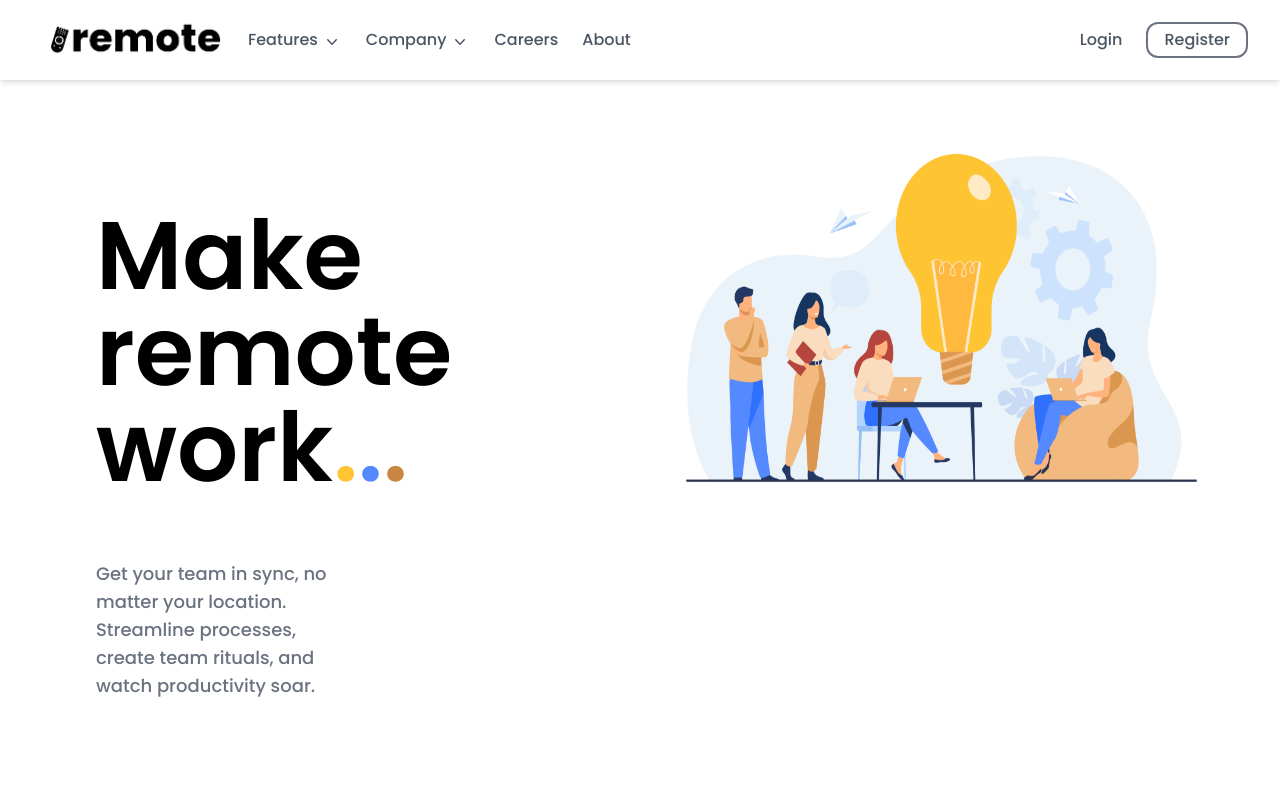
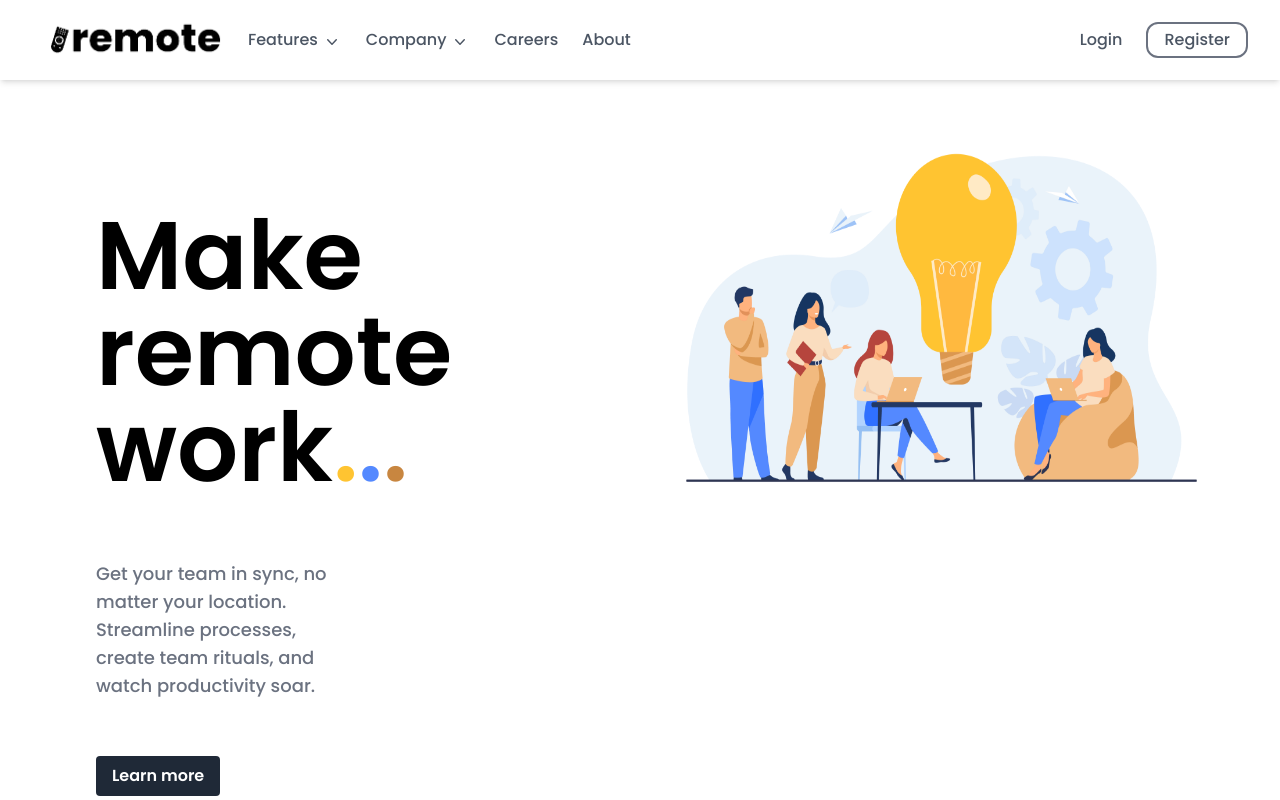
Before and after one commit to johncanero/remote-landing-page, a Next.js app: page / in a window 1280 px wide. Built offline with nearby package versions, Linux system fonts and the light colour scheme.

Commit message:
Button Hover

```diff
--- a/components/Hero.tsx
+++ b/components/Hero.tsx
@@ -17,7 +17,9 @@ const Hero = () => {
             processes, create team rituals, and watch productivity soar.
           </p>
           {/* Button */}
-
+          <button className=" bg-gray-800 text-white font-semibold hover:bg-remoteOrange hover:text-gray-800 py-2 px-4 hover:border-transparent rounded md:mt-14">
+            Learn more
+          </button>
           {/* Companies */}
         </div>
 
```
